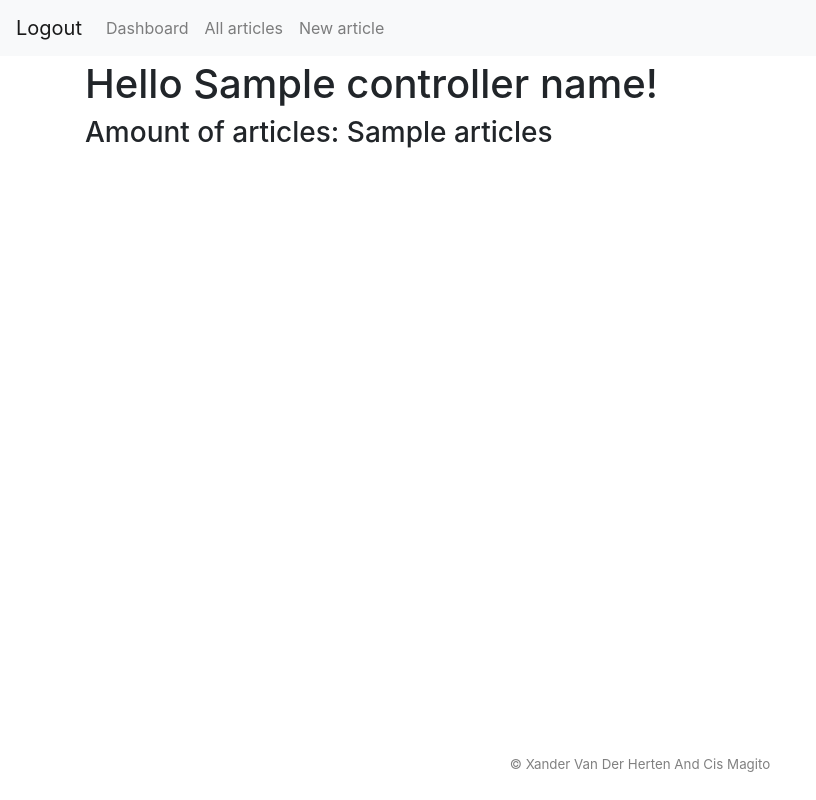
After one commit to xandervdh/portfolio-design, a Symfony app: template templates/articles/dashboard.html.twig in a window 1280 px wide. The commit adds this page. Shown: the whole page, without its empty margins (0-816 px from the left). Run offline with Twig, Linux system fonts and the light colour scheme; the template is opened without the code that fills it: most values are stand-ins (such as "Sample title", 1, 10 or a date in 2020); some libraries are stand-ins or nearby versions.

Commit message:
adde dashboard twig

```diff
--- a/public/style/style.css
+++ b/public/style/style.css
@@ -27,14 +27,12 @@ html, body {
 }
 
 #map {
-    background-color: blue;
     width: 50%;
     height: 85vh;
     float: left;
 }
 
 #info {
-    background-color: green;
     width: 50%;
     float: left;
     height: 85vh;
--- a/templates/adminBase.html.twig
+++ b/templates/adminBase.html.twig
@@ -22,7 +22,7 @@
         <div class="collapse navbar-collapse" id="navbarSupportedContent">
             <ul class="navbar-nav mr-auto">
                 <li class="nav-item">
-                    <a class="nav-link" href="#">Dashboard</a>
+                    <a class="nav-link" href="{{ path('dashboard') }}">Dashboard</a>
                 </li>
                 <li class="nav-item">
                     <a class="nav-link" href="{{ path('articles_index') }}">All articles</a>
--- /dev/null
+++ b/templates/articles/dashboard.html.twig
@@ -0,0 +1,10 @@
+{% extends 'adminBase.html.twig' %}
+
+{% block title %}Hello MasterController!{% endblock %}
+
+{% block body %}
+<div class="container">
+    <h1>Hello {{ controller_name }}!</h1>
+    <h3>Amount of articles: {{ articles }}</h3>
+</div>
+{% endblock %}
```
Also changed, not shown: src/Controller/ArticlesController.php (+13 -0 lines).
